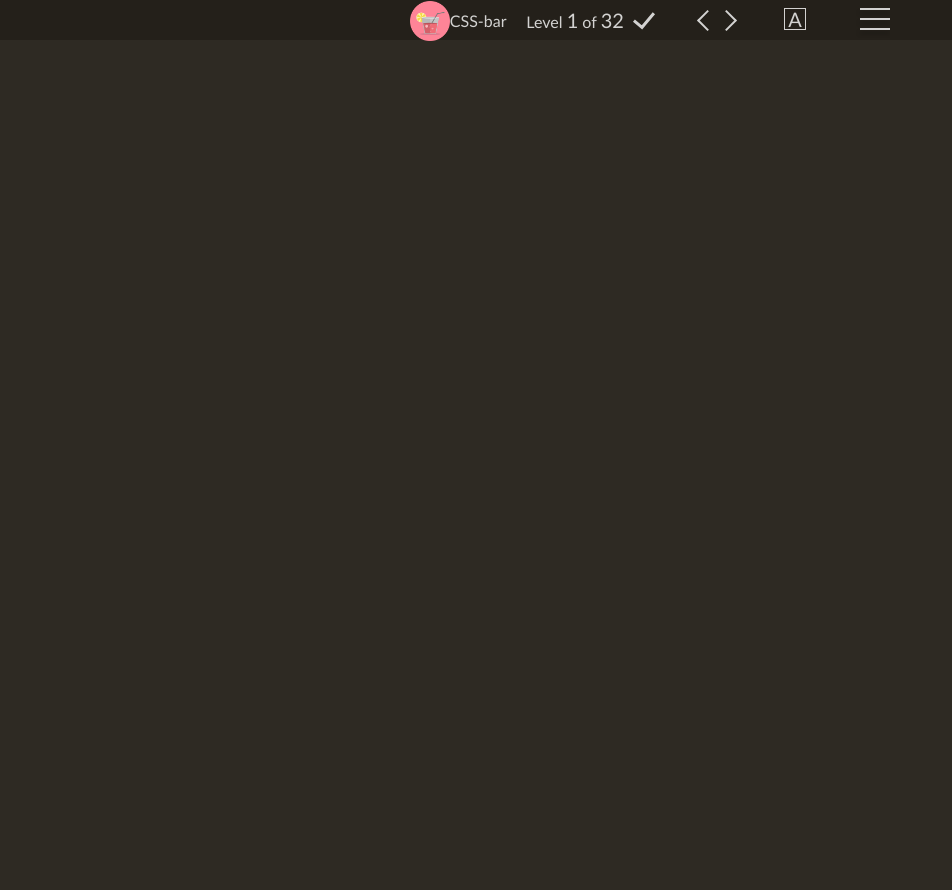
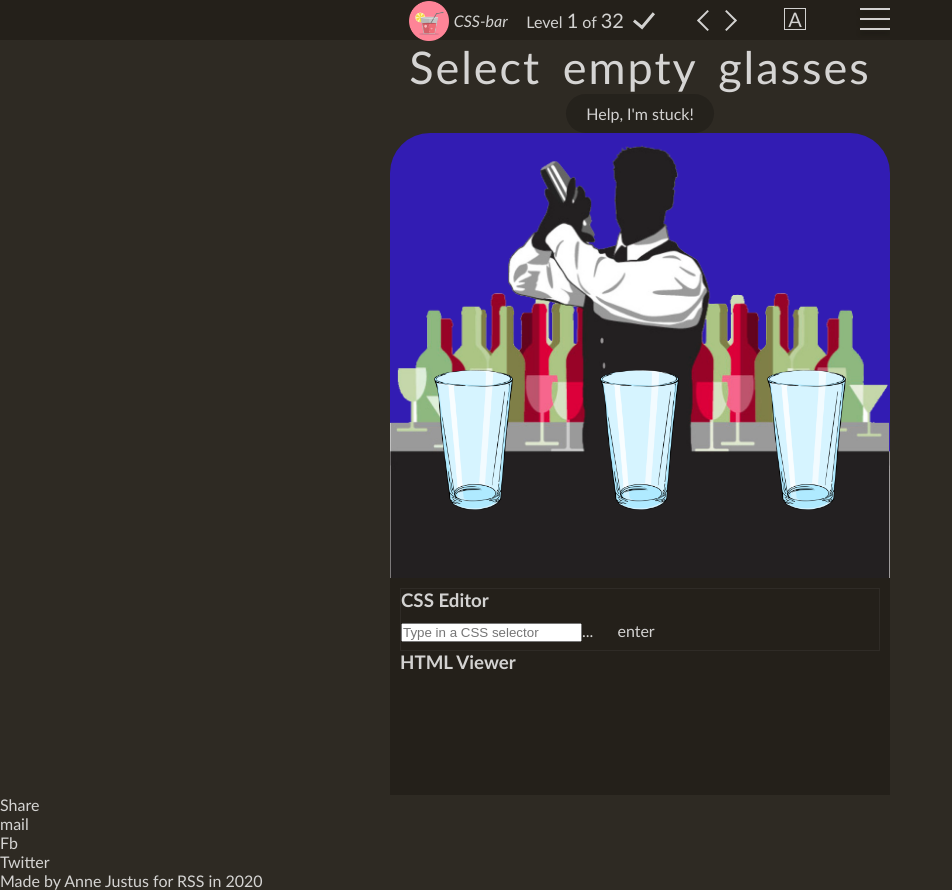
Before and after one commit to Iogsotot/css_game, a plain HTML site: page rs-css/index.html in a window 1280 px wide. Shown: the whole page, without its empty margins (0-952 px from the left). Before the commit the page ends 800 px from the top, so only its background shows below. Drawn offline with Linux system fonts and the light colour scheme.

Commit message:
feat: add bar

```diff
--- a/rs-css/index.html
+++ b/rs-css/index.html
@@ -59,16 +59,25 @@
   </header>
 
   <main>
-    <h2 class="order"></h2>
+    <div class="wrapper">
+      <h2 class="order">Select empty glasses</h2>
       <div class="help">
         <h3></h3>
         <p></p>
         <p></p>
         <a href="#" class="help-btn btn help-btn--light">Ok, got it!</a>
       </div>
-    <a href="#" class="help-btn btn">Help, I'm stuck!</a>
-    <div class="show-box"></div>
-    <div class="tags-show"></div>
+      <a href="#" class="btn--help btn">Help, I'm stuck!</a>
+      <div class="show-box">
+        <div class="table">
+          <glass></glass>
+          <glass></glass>
+          <glass></glass>
+        </div>
+
+      </div>
+      <div class="tags-show">tags-show</div>
+
       <div class="editors">
         <div class="css-editor">
           <h3 class="title">CSS Editor</h3>
@@ -88,7 +97,10 @@
           </div>
         </div>
       </div>
+
+    </div>
   </main>
+
   <footer>
     <div class="social social-block">
       <ul class="social__list">
--- a/rs-css/style.scss
+++ b/rs-css/style.scss
@@ -10,6 +10,7 @@ $light-color: #777777;
 // bg
 $darkest: rgba(34, 30, 24, 0.8);
 $dark: #2e2a23;
+$medium: rgba(0, 0, 0, 0.2);
 
 html {
   font-size: 10px;
@@ -60,6 +61,10 @@ header {
   display: inline-block;
   margin: auto 0;
 }
+.logo__title {
+  margin-left: 0.5rem;
+  font-style: italic;
+}
 .header__nav {
   margin-top: 0.8rem;
 }
@@ -73,15 +78,15 @@ header {
 .nav__item {
   display: inline-block;
 }
-.levels__block {
-}
-.level--current {
-}
+// .levels__block {
+// }
+// .level--current {
+// }
 .level {
   font-size: 2rem;
 }
-.level--total {
-}
+// .level--total {
+// }
 .check-mark {
   display: inline-block;
   width: 1.2rem;
@@ -126,18 +131,112 @@ header {
 // }
 // .burger__icon {
 // }
-.levels-list {
-}
+// .levels-list {
+// }
 // Header End
 
 // Main Start
 main {
+  height: calc(100vh - 4.5rem);
+  .wrapper {
+    height: inherit;
+    display: flex;
+    flex-direction: column;
+    flex-wrap: nowrap;
+    justify-content: space-around;
+    align-items: center;
+  }
+}
+.order {
+  font-weight: 100;
+  font-size: 4.5rem;
+  letter-spacing: 0.2rem;
+  word-spacing: 0.8rem;
+  text-align: center;
+}
+.help {
   display: none;
 }
+.btn--help {
+  background-color: $medium;
+  margin: 0 auto;
+}
+.btn {
+  display: inline-block;
+  width: max-content;
+  padding: 1rem 2rem;
+  border-radius: 2.5rem;
+}
+// .help-btn--light {
+// }
+.show-box {
+  .table {
+    display: grid;
+    grid-template-columns: 1fr 1fr 1fr;
+    grid-template-rows: 2.5fr 3fr 0.3fr;
+    width: 500px;
+    height: 44.5rem;
+
+    background-color: rgb(50, 28, 179);
+    background-image: url('./assets/table.png');
+    background-size: contain;
+    background-repeat: no-repeat;
+    background-position: center;
+
+    border: 0px solid transparent;
+    border-radius: 4rem 4rem 0 0;
+
+
+    glass {
+      grid-row: 2/3;
+      display: inline-block;
+      height: 14rem;
+      width: 10rem;
+      margin: auto;
+
+      background-image: url('./assets/empty_glass.png');
+      background-size: contain;
+      background-repeat: no-repeat;
+      background-position: center;
+    }
+  }
+
+}
+.tags-show {
+  display: none;
+}
+
+// Editors
+.editors {
+  height: 50rem;
+  width: 100%;
+  background-color: $darkest;
+  padding: 1rem;
+}
+.css-editor {
+  border: solid 1px rgba(255,255,255,.05);
+}
+.title {
+}
+.file-window {
+}
+.line-numbers {
+}
+.css-input {
+}
+.btn {
+}
+.btn--enter {
+}
+.html-viewer {
+}
+.markup {
+}
+
 // Main End
 
 // Footer Start
-footer {
-  display: none;
-}
+// footer {
+
+// }
 // Footer End
```
Also changed, not shown: rs-css/assets/empty_glass.png (added), rs-css/assets/table - Copy.png (added), rs-css/assets/table.png (added), rs-css/style.css, 1 other file. Lines whose indentation alone changed are shown as unchanged.
